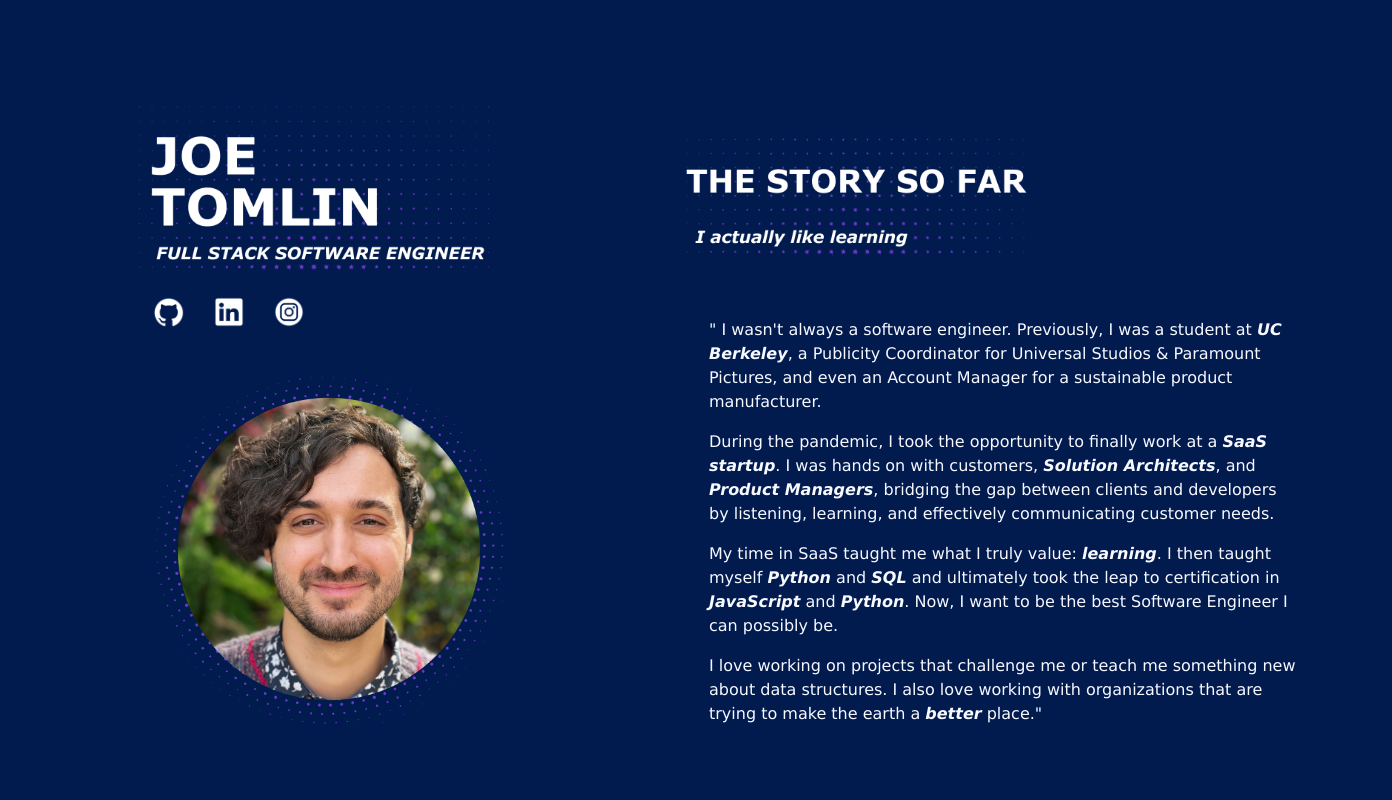
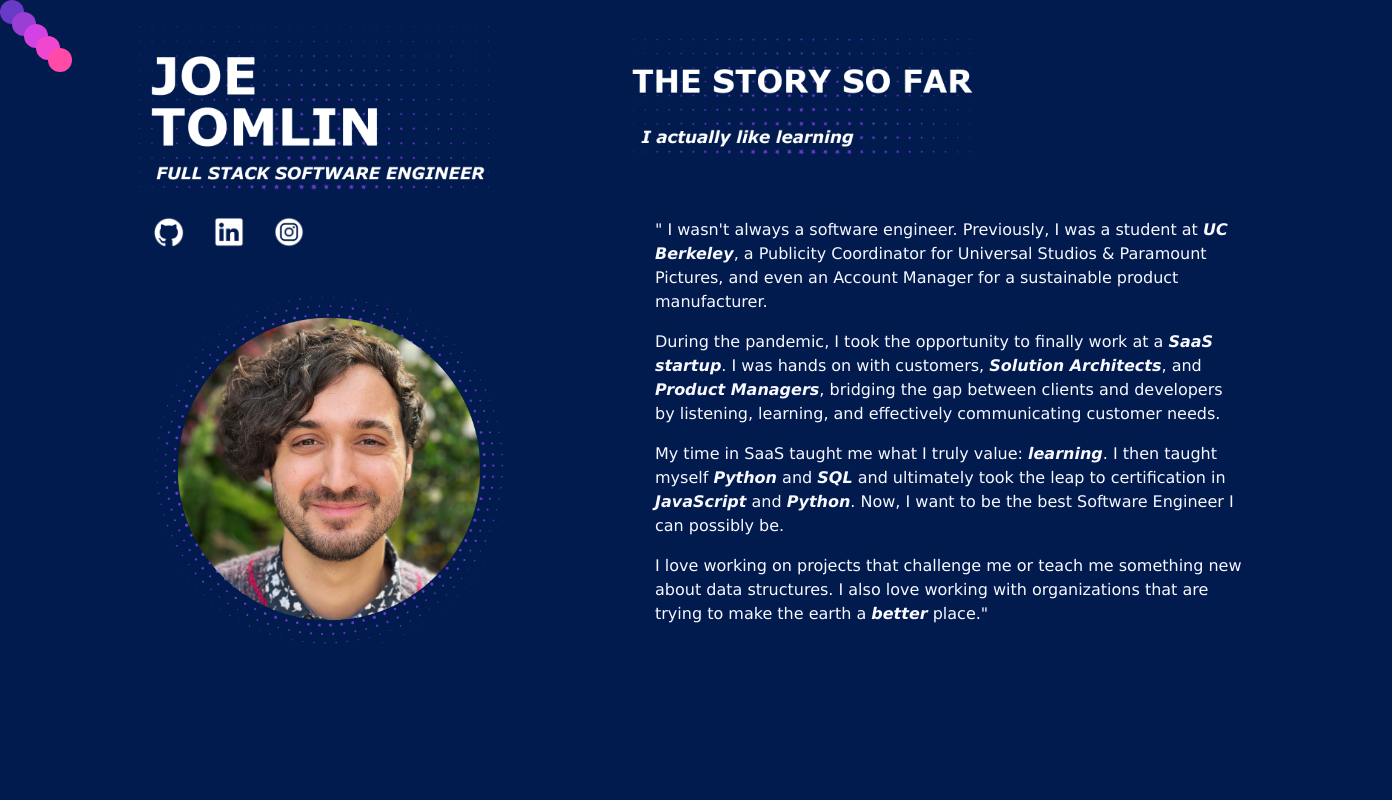
Before and after one commit to JoeTomlin/joesite, a React (Vite) app: page / in a window 1280 px wide. Shown: the top 800 px of the page, 1392 px wide, since content can reach past the window. Built offline with nearby package versions, Linux system fonts and the light colour scheme.

Commit message:
Start Dots

```diff
--- a/src/App.css
+++ b/src/App.css
@@ -8,17 +8,27 @@
 
 .body {
   display: flex;
-  cursor: url('src/images/Mouse_Dot.mp4');
+}
+
+.circle {
+  z-index: 10;
+  height: 24px;
+  width: 24px;
+  border-radius: 24px;
+  background-color: #693ac6;
+  position: absolute;
+  top: 0;
+  left: 0;
+  pointer-events: none;
 }
 
 .leftSide {
-  position: -webkit-sticky;
-  position: sticky;
+  position: fixed;
   top: 0;
 }
 
 .rightSide {
-  margin-left: 80px;
+  margin-left: 50%;
 }
 
 .hidden {
--- a/src/App.jsx
+++ b/src/App.jsx
@@ -4,26 +4,14 @@ import About from './components/About'
 import Projects from './components/Projects'
 import WorkXP from './components/WorkXP'
 import Footer from './components/Footer'
-import React, {useEffect} from 'react'
-import { useState } from 'react'
-
+import React, { useEffect, useRef, useState } from 'react'
+import Dot from './components/Dot'
 
 function App() {
-
   const [hoveredElement, setHoveredElement] = useState(null);
-
-  // Function to handle mouse over event
-  const handleMouseOver = (elementId) => {
-    setHoveredElement(elementId);
-  };
-
-  // Function to handle mouse out event
-  const handleMouseOut = () => {
-    setHoveredElement(null);
-  };
+  const [mousePosition, setMousePosition] = useState({ x: 0, y: 0 });
 
   useEffect(() => {
-
     const observer = new IntersectionObserver((entries) => {
       entries.forEach((entry) => {
         if (entry.isIntersecting) {
@@ -36,23 +24,57 @@ function App() {
     const hiddenElements = document.querySelectorAll('.hidden');
     hiddenElements.forEach((el) => observer.observe(el));
 
+    // const colors = ['#693ac6', '#9337c2', '#b436bd', '#d139b7', '#ea3fb0', '#ff4aa8'];
+    // background: linear-gradient(90deg, #693ac6, #9b3ed4, #d442e3, #f146d0, #ff4aa8);
+
+    //   const nextCircle = circles[index + 1] || circles[0];
+    //     x += (nextCircle.x - x) * 0.5;
+    //     y += (nextCircle.y - y) * 0.5;
+    //   });
+
     return () => {
       hiddenElements.forEach((el) => observer.unobserve(el));
       observer.disconnect();
     };
   }, []);
 
+
+  useEffect(() => {
+    const updateMousePosition = (e) => {
+      setMousePosition({ x: e.clientX, y: e.clientY });
+    };
+
+    window.addEventListener('mousemove', updateMousePosition);
+
+    return () => window.removeEventListener('mousemove', updateMousePosition);
+  }, []);
+
+  const handleMouseOver = (elementId) => {
+    setHoveredElement(elementId);
+  };
+
+  const handleMouseOut = () => {
+    setHoveredElement(null);
+  };
+
   return (
     <>
+      <div>
+        <Dot x={mousePosition.x} y={mousePosition.y} color="#693ac6" />
+        <Dot x={mousePosition.x + 12} y={mousePosition.y + 12} color="#9b3ed4" />
+        <Dot x={mousePosition.x + 24} y={mousePosition.y + 24} color="#d442e3" />
+        <Dot x={mousePosition.x + 36} y={mousePosition.y + 36} color="#f146d0" />
+        <Dot x={mousePosition.x + 48} y={mousePosition.y + 48} color="#ff4aa8" />
         <div className='body'>
           <div className='leftSide'>
-        <Left/>
+            <Left />
           </div>
           <div className='rightSide'>
-          <About className='about'/>
-          <Projects className='projects' handleMouseOver={handleMouseOver} handleMouseOut={handleMouseOut} hoveredElement={hoveredElement}/>
-          <WorkXP className='workXP' handleMouseOver={handleMouseOver} handleMouseOut={handleMouseOut} hoveredElement={hoveredElement}/>
-          <Footer/>
+            <About className='about' />
+            <Projects className='projects' handleMouseOver={handleMouseOver} handleMouseOut={handleMouseOut} hoveredElement={hoveredElement} />
+            <WorkXP className='workXP' handleMouseOver={handleMouseOver} handleMouseOut={handleMouseOut} hoveredElement={hoveredElement} />
+            <Footer />
+          </div>
         </div>
       </div>
     </>
--- a/src/components/About.css
+++ b/src/components/About.css
@@ -3,7 +3,7 @@
 }
 
 .aboutDot {
-    margin-top: -100px;
+    margin-top: -200px;
     margin-bottom: -100px;
     margin-left: -8px;
     width: 400px;
--- /dev/null
+++ b/src/components/Dot.jsx
@@ -0,0 +1,19 @@
+import React from 'react';
+
+const Dot = ({ x, y, color }) => {
+    const dotStyle = {
+        position: 'fixed',
+        left: `${x}px`,
+        top: `${y}px`,
+        width: '24px',
+        height: '24px',
+        borderRadius: '24px',
+        backgroundColor: color,
+        pointerEvents: null,
+        zIndex: '10',
+    };
+
+    return <div style={dotStyle}></div>;
+};
+
+export default Dot;
--- a/src/components/Projects.css
+++ b/src/components/Projects.css
@@ -48,7 +48,7 @@ a {
 #allProjects {
     display: flex;
     justify-content: center;
-    z-index: 10;
+    z-index: 9;
     border-radius: 10px 10px 10px 10px;
     margin-top: 10px;
     padding: 9px;
--- a/src/components/WorkXP.css
+++ b/src/components/WorkXP.css
@@ -42,7 +42,7 @@
 #fullResume {
     display: flex;
     justify-content: center;
-    z-index: 10;
+    z-index: 9;
     margin-top: 10px;
     border-radius: 10px 10px 10px 10px;
     padding: 9px;
```
Lines whose indentation alone changed are shown as unchanged.
